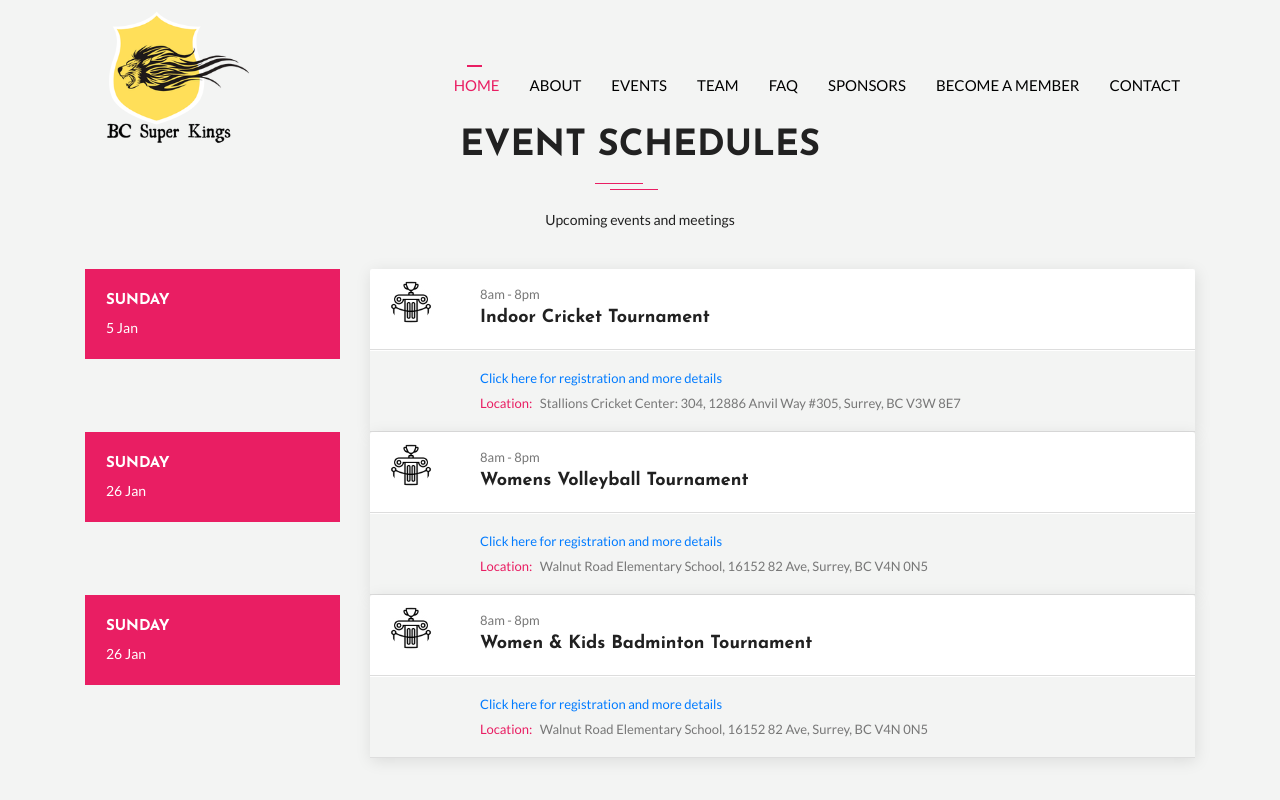
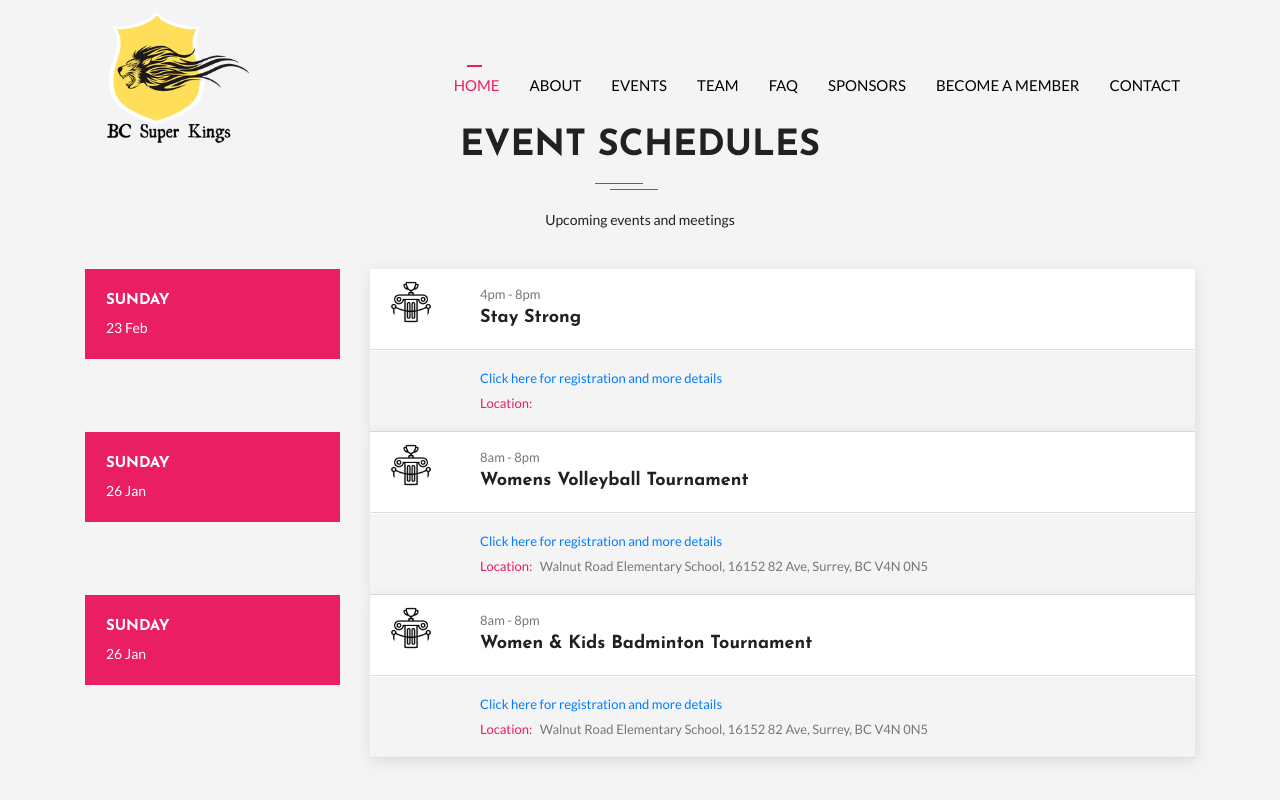
Before and after one commit to ganesancs/bcsuperkings, a Next.js app: page /events in a window 1280 px wide. Shown: the top 800 px of the page. Built offline with nearby package versions, Linux system fonts and the light colour scheme; a web font is replaced by a local one.

Commit message:
update bullying workshop

```diff
--- a/components/schedule.js
+++ b/components/schedule.js
@@ -33,7 +33,7 @@ export default class Schedule extends React.Component {
 										>
 											<div className="item-text">
 												<h4>Sunday</h4>
-												<h5>5 Jan</h5>
+												<h5>23 Feb</h5>
 											</div>
 										</a>
 									</li>
@@ -65,8 +65,8 @@ export default class Schedule extends React.Component {
 															alt=""
 														/>
 													</div>
-													<span className="time">8am - 8pm</span>
-													<h4>Indoor Cricket Tournament</h4>
+													<span className="time">4pm - 8pm</span>
+													<h4>Stay Strong</h4>
 												</div>
 											</div>
 											<div
@@ -78,7 +78,7 @@ export default class Schedule extends React.Component {
 												<div className="card-body">
 													<div className="location">
 														< a href="/cricket">Click here for registration and more details</a> <br/>
-														<span>Location:</span> Stallions Cricket Center: 304, 12886 Anvil Way #305, Surrey, BC V3W 8E7
+														<span>Location:</span>
 													</div>
 												</div>
 											</div>
```
